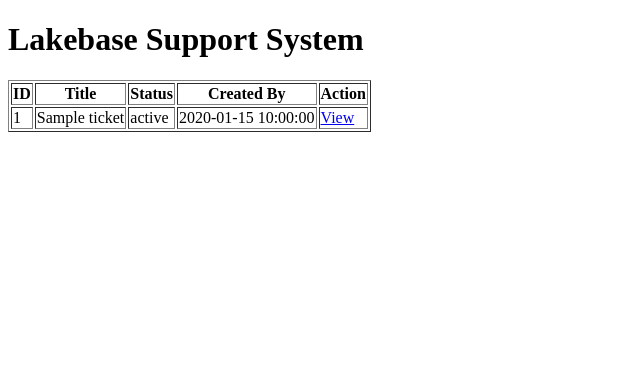
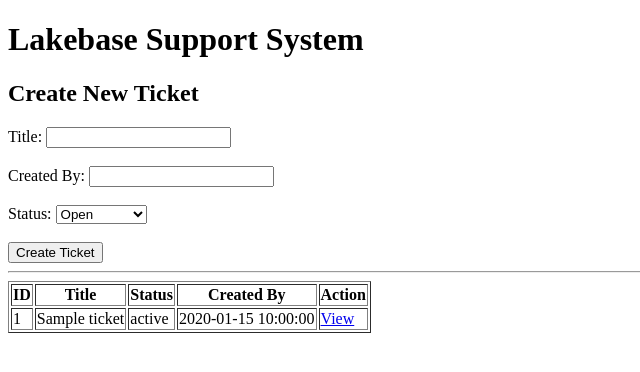
Before and after one commit to bhavikamange03/lakebase-suppory-app, a Flask app: template templates/index.html in a window 1280 px wide. Shown: the top 372 px of the page, without its empty margins (0-640 px from the left). Run offline with Flask 3, Linux system fonts and the light colour scheme; the template is opened without the code that fills it: most values are stand-ins (such as "Sample title", 1, 10 or a date in 2020).

Commit message:
Added create tickets functionality

```diff
--- a/app.py
+++ b/app.py
@@ -1,6 +1,6 @@
 import os
-from flask import Flask, render_template
-from lakebase import run_query
+from lakebase import run_query, run_write
+from flask import Flask, render_template, request, redirect
 
 app = Flask(__name__)
 
@@ -56,6 +56,39 @@ def ticket_detail(ticket_id):
         messages=messages
     )
 
+@app.route("/create-ticket", methods=["POST"])
+def create_ticket():
+
+    title = request.form["title"]
+    created_by = request.form["created_by"]
+    status = request.form["status"]
+
+
+    run_write("""
+        INSERT INTO tickets
+        (
+            title,
+            status,
+            created_by,
+            created_at
+        )
+        VALUES
+        (
+            %s,
+            %s,
+            %s,
+            NOW()
+        )
+    """,
+    (
+        title,
+        status,
+        created_by
+    ))
+
+
+    return redirect("/")
+
 if __name__ == '__main__':
     host = os.getenv('FLASK_RUN_HOST', '0.0.0.0')
     port = int(os.getenv('FLASK_RUN_PORT', 8000))
--- a/templates/index.html
+++ b/templates/index.html
@@ -8,6 +8,47 @@
 <body>
 
 <h1>Lakebase Support System</h1>
+
+<h2>Create New Ticket</h2>
+
+<form action="/create-ticket" method="POST">
+
+    <label>Title:</label>
+    <input type="text" name="title" required>
+    <br><br>
+
+    <label>Created By:</label>
+    <input type="text" name="created_by" required>
+    <br><br>
+
+
+    <label>Status:</label>
+
+    <select name="status">
+
+        <option value="open">
+            Open
+        </option>
+
+        <option value="in_progress">
+            In Progress
+        </option>
+
+        <option value="resolved">
+            Resolved
+        </option>
+
+    </select>
+
+    <br><br>
+
+    <button type="submit">
+        Create Ticket
+    </button>
+
+</form>
+
+<hr>
 
 <table border="1">
 
```
